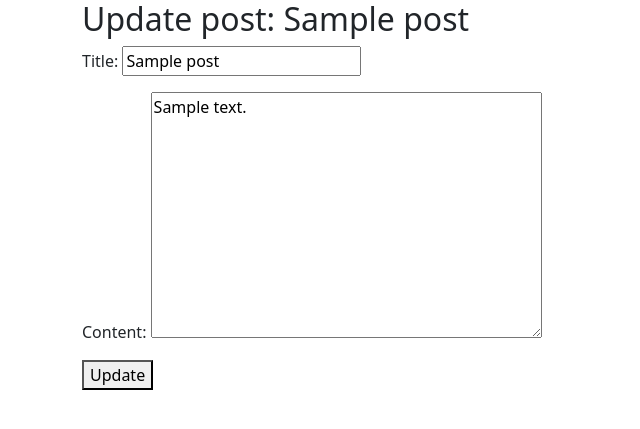
After one commit to berkayalparslan/cms-app, a Django app: a page that uses app/posts/templates/posts/update.html in a window 1280 px wide. The commit adds this page. Shown: the top 429 px of the page, without its empty margins (0-640 px from the left). Run offline with Django 4.2, Linux system fonts and the light colour scheme; tables that the repository leaves empty hold one stand-in row (values such as "Sample post"); some libraries are stand-ins or nearby versions.

Commit message:
update post

```diff
--- a/app/posts/models.py
+++ b/app/posts/models.py
@@ -13,7 +13,7 @@ class Post(models.Model):
     def save(self, *args, **kwargs):
         self.publish_date = datetime.now()
         if not self.slug:
-            timestamp = datetime.timestamp(self.publish_date)
+            timestamp = int(datetime.timestamp(self.publish_date))
             self.slug = slugify(self.title + '-'+ str(timestamp))
         super().save(*args, **kwargs)
 
--- a/app/posts/templates/posts/detail.html
+++ b/app/posts/templates/posts/detail.html
@@ -1,4 +1,5 @@
-<div>
+{% extends "../base.html" %} {% block content %}
+  <a href="{% url 'post-update' slug=post.slug %}" class="btn btn-primary">Update post</a>
     <h2>{{ post.title }}</h2>
     <p>{{ post.content }}</p>
-  </div>
+  {% endblock %}
--- /dev/null
+++ b/app/posts/templates/posts/update.html
@@ -0,0 +1,8 @@
+{% extends "../base.html" %} {% block content %}
+<h2>Update post: {{post.title}}</h2>
+<form method="post" action="">
+    {% csrf_token %}
+    {{ form.as_p }}
+    <button type="submit">Update</button>
+</form>
+{% endblock %}
--- a/app/posts/urls.py
+++ b/app/posts/urls.py
@@ -5,5 +5,6 @@ from . import views
 urlpatterns = [
     path("", views.index, name="index"),
     path("create/", views.create, name='post-create'),
-    path("<slug:slug>", views.detail, name="post-detail")
+    path("<slug:slug>/", views.detail, name="post-detail"),
+    path("<slug:slug>/update/", views.update, name="post-update"),
 ]
--- a/app/posts/views.py
+++ b/app/posts/views.py
@@ -1,3 +1,4 @@
+from logging import debug
 from django.shortcuts import render, get_object_or_404
 from django.http import HttpResponseRedirect
 from django.urls import reverse
@@ -27,4 +28,26 @@ def create(request):
             post.title = form.cleaned_data['title']
             post.content = form.cleaned_data['content']
             post.save()
-            return HttpResponseRedirect(reverse('index'))
+            # return HttpResponseRedirect(reverse('index'))
+            return HttpResponseRedirect(reverse('post-detail', kwargs={'slug': post.slug}))
+
+        return render(request, 'posts/create.html', {'form': form})
+
+def update(request, slug):
+    post = get_object_or_404(Post, slug=slug)
+
+    if request.method == 'GET':
+        form = PostForm(initial={'title': post.title, 'content': post.content})
+        return render(request, 'posts/update.html', {'form':form, 'post': post})
+
+
+    if request.method == 'POST':
+        form = PostForm(request.POST)
+
+        if form.is_valid():
+            post.title = form.cleaned_data['title']
+            post.content = form.cleaned_data['content']
+            post.save()
+            return HttpResponseRedirect(reverse('post-detail', kwargs={'slug': post.slug}))
+
+        return render(request, 'posts/update.html', {'form': form, 'post': post})
```
